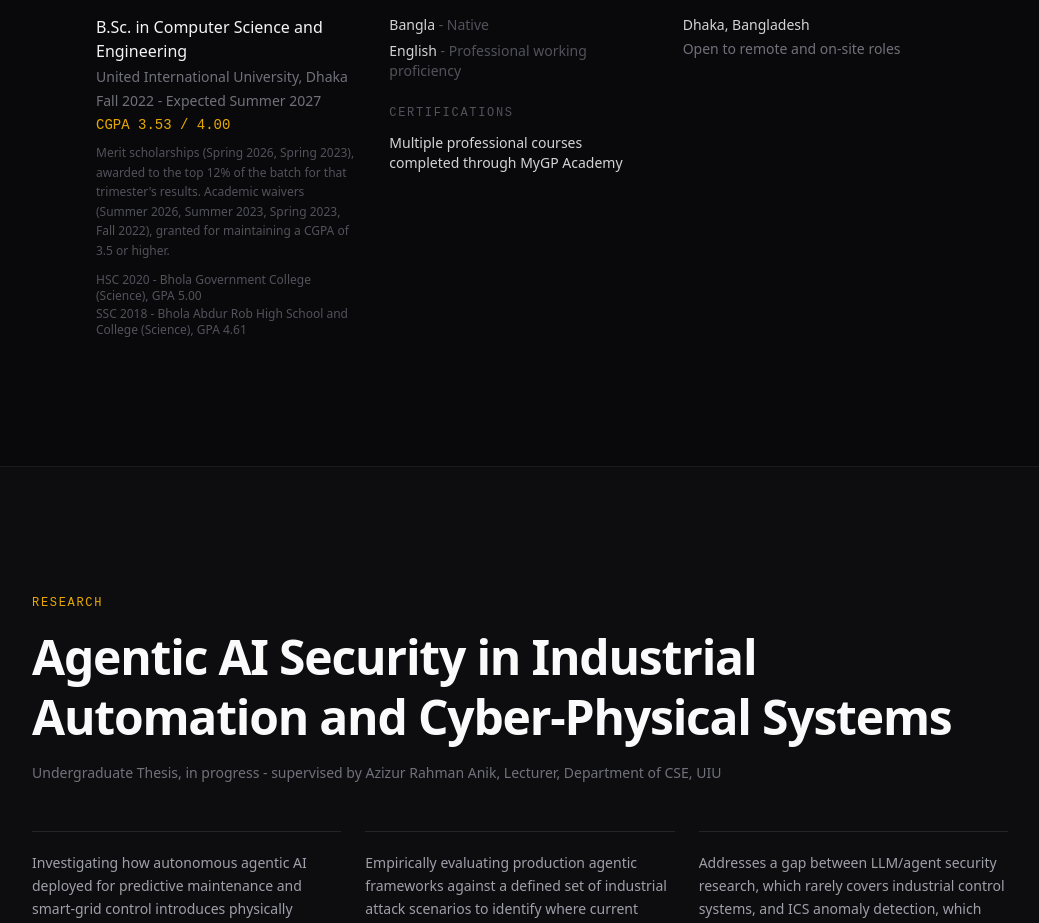
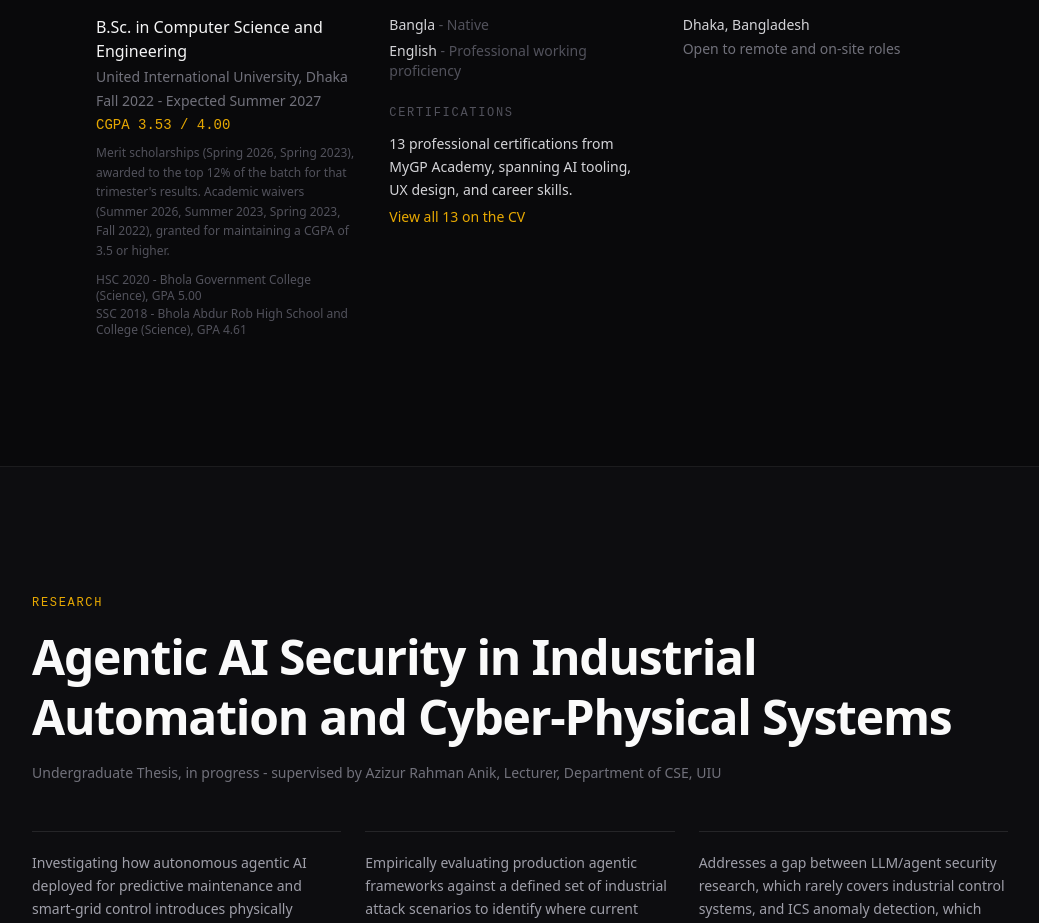
Before and after one commit to mahadi2002/mahadi-portfolio, a React (Vite) app: page / in a window 1280 px wide. Shown: the part 1444-2367 px from the top of the page, without its empty margins (120-1159 px from the left). Built offline with nearby package versions, Linux system fonts and the light colour scheme.

Commit message:
List all 13 real MyGP Academy certifications
About shows a compact summary with a link to the full list; the CV
page lists every certification with its date and a verification link,
so all 13 don't turn About's sidebar into a wall of badges.

```diff
--- a/src/CVPage.tsx
+++ b/src/CVPage.tsx
@@ -145,11 +145,25 @@ export function CVPage() {
           <p className="text-sm text-zinc-700">{leadership.point}</p>
         </Section>
 
-        <Section title="Certifications and languages">
-          <p className="text-sm text-zinc-700">{certifications.join(", ")}</p>
-          <p className="mt-1 text-sm text-zinc-700">
-            {languages.map((l) => `${l.name} (${l.level})`).join(", ")}
-          </p>
+        <Section title="Certifications">
+          <p className="text-xs text-zinc-500">{certifications.summary}</p>
+          <ul className="mt-2 space-y-1">
+            {certifications.items.map((c) => (
+              <li key={c.url} className="flex flex-wrap items-baseline justify-between gap-x-3 text-sm text-zinc-700">
+                <span>{c.name}</span>
+                <span className="text-xs text-zinc-500">
+                  {c.date} -{" "}
+                  <a href={c.url} target="_blank" rel="noreferrer" className="text-zinc-500 underline">
+                    verify
+                  </a>
+                </span>
+              </li>
+            ))}
+          </ul>
+        </Section>
+
+        <Section title="Languages">
+          <p className="text-sm text-zinc-700">{languages.map((l) => `${l.name} (${l.level})`).join(", ")}</p>
         </Section>
 
         <p className="mt-8 border-t border-zinc-200 pt-3 text-center text-[10px] text-zinc-400">
--- a/src/components/About.tsx
+++ b/src/components/About.tsx
@@ -76,13 +76,10 @@ export function About() {
             </ul>
 
             <p className="mt-6 font-mono text-xs uppercase tracking-[0.14em] text-zinc-600">Certifications</p>
-            <ul className="mt-3 space-y-1.5">
-              {certifications.map((c) => (
-                <li key={c} className="text-sm text-zinc-300">
-                  {c}
-                </li>
-              ))}
-            </ul>
+            <p className="mt-3 text-sm leading-relaxed text-zinc-300">{certifications.summary}</p>
+            <a href="/cv" className="mt-1.5 inline-block text-sm text-amber-400/90 hover:text-amber-300">
+              View all {certifications.items.length} on the CV
+            </a>
           </div>
 
           <div>
--- a/src/data.ts
+++ b/src/data.ts
@@ -22,7 +22,26 @@ export const education = {
   ],
 };
 
-export const certifications = ["Multiple professional courses completed through MyGP Academy"];
+export type Certification = { name: string; date: string; url: string };
+
+export const certifications = {
+  summary: "13 professional certifications from MyGP Academy, spanning AI tooling, UX design, and career skills.",
+  items: [
+    { name: "UX Research Strategy with AI", date: "23 Feb 2026", url: "https://www.grameenphone.academy/cert/625afd25e807" },
+    { name: "LinkedIn 101", date: "27 Feb 2026", url: "https://www.grameenphone.academy/cert/a2a79daf5b26" },
+    { name: "Smart CV", date: "27 Feb 2026", url: "https://www.grameenphone.academy/cert/e8b5157fb6a5" },
+    { name: "UX Design Decision-making with AI", date: "11 Mar 2026", url: "https://www.grameenphone.academy/cert/204a868bc729" },
+    { name: "Network Smarter with AI", date: "28 Apr 2026", url: "https://www.grameenphone.academy/cert/46639649a2c6" },
+    { name: "Personal Branding in AI Era", date: "10 May 2026", url: "https://www.grameenphone.academy/cert/5d81800ff848" },
+    { name: "GenAI & Prompt Engineering", date: "11 Jun 2026", url: "https://www.grameenphone.academy/cert/c5af765e22ba" },
+    { name: "AI Workflows and Agents", date: "21 Jun 2026", url: "https://www.grameenphone.academy/cert/6f66fe406d9a" },
+    { name: "Zero-Code App: Vibe Coding", date: "25 Jun 2026", url: "https://www.grameenphone.academy/cert/6afa8e0dae38" },
+    { name: "AI+ Superpresentations", date: "30 Jun 2026", url: "https://www.grameenphone.academy/cert/f87dea1eb56e" },
+    { name: "Expert AI Generalist", date: "30 Jun 2026", url: "https://www.grameenphone.academy/cert/971b9ad9cc28" },
+    { name: "AI-Pro Aptitude Hacks", date: "23 Jul 2026", url: "https://www.grameenphone.academy/cert/dec40189cd20" },
+    { name: "Data Foundations with AI", date: "17 Aug 2026", url: "https://www.grameenphone.academy/cert/260f86ee03d4" },
+  ] satisfies Certification[],
+};
 
 export const research = {
   title: "Agentic AI Security in Industrial Automation and Cyber-Physical Systems",
```
